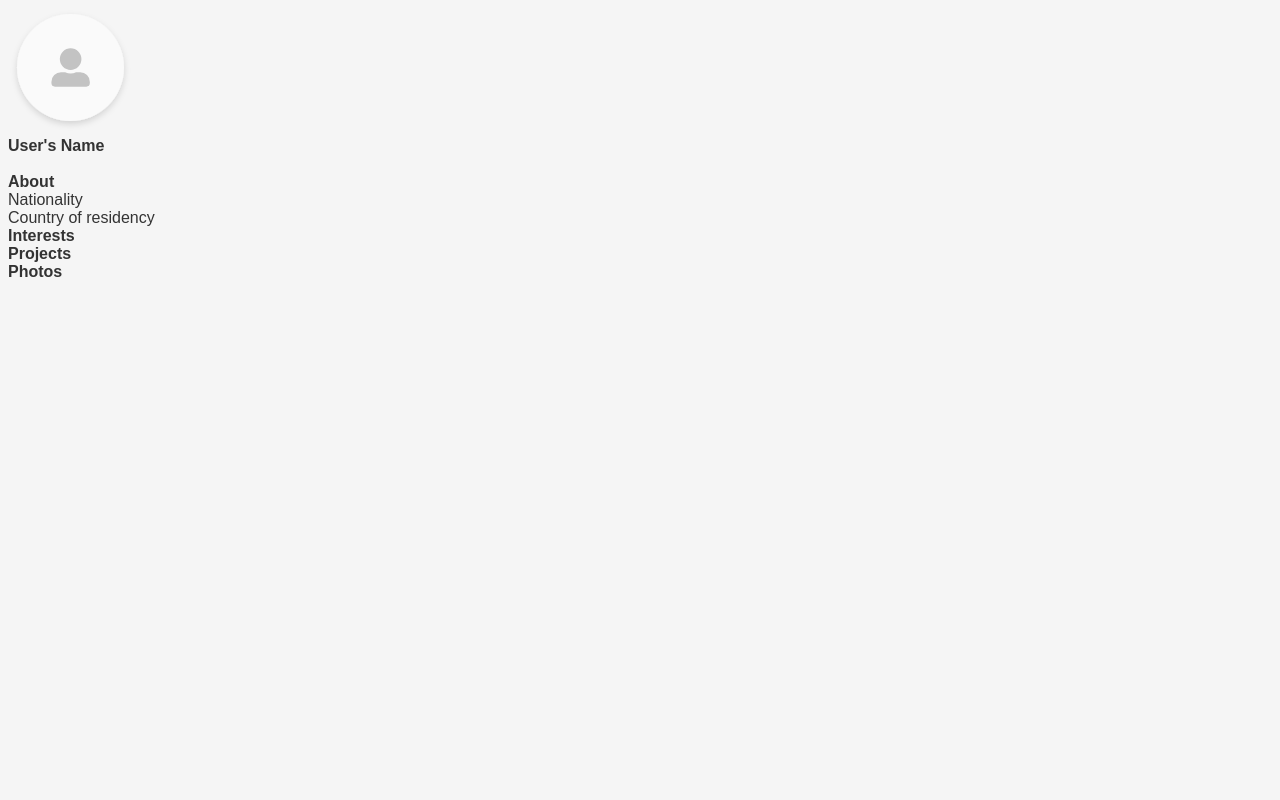
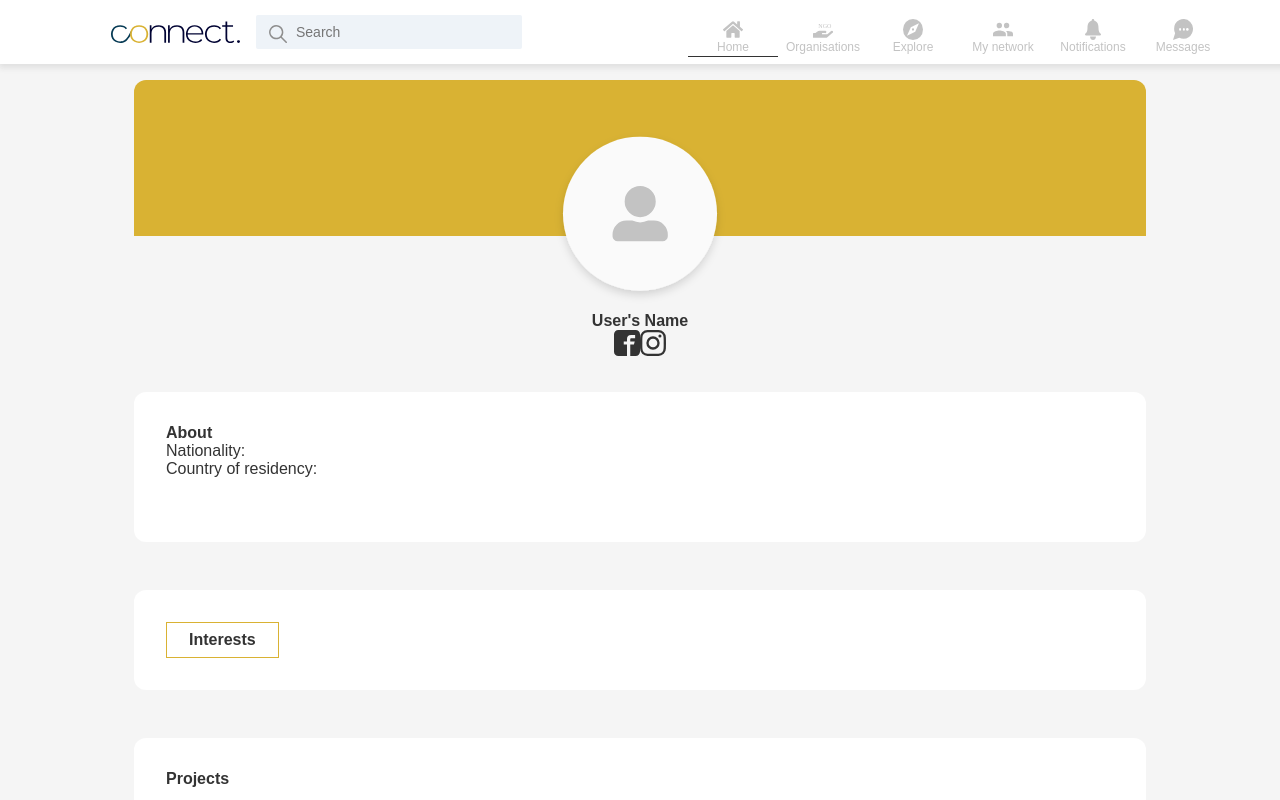
Before and after one commit to davidszilagyi98/final-thesis-connect, a React (Create React App) app in the folder linkedin-clone/: page /userprofile/1 in a window 1280 px wide. Shown: the top 800 px of the page. Built offline with nearby package versions, Linux system fonts and the light colour scheme; no server answers; the database is empty; sample sign-in values are in the browser's storage.

Commit message:
Userprofile styleing

```diff
--- a/linkedin-clone/src/pages/UserProfile.js
+++ b/linkedin-clone/src/pages/UserProfile.js
@@ -4,6 +4,7 @@ import { usersRef } from "../firebase/index";
 import { doc, getDoc } from "firebase/firestore";
 import placerholder from "../volunteer-placeholder-image.svg";
 import { useParams } from "react-router-dom";
+import Header from "../components/Header";
 
 const UserProfile = () => {
   const { uid } = useParams();
@@ -26,31 +27,34 @@ const UserProfile = () => {
 
   return (
     <div>
+      <Header />
       <ProfileTop>
-        <div>
-          <img src={user.image} alt=""></img>
+        <div className="profiletop-center">
+          <img src={user.image} className="profile-picture" alt=""></img>
           <h3> {user.displayName} </h3>
           <h3> {user.name} </h3>
           <a>
-            <img></img>
+            <img src="/images/icons/facebook-logo-icon.svg"></img>
           </a>
           <a>
-            <img></img>
+            <img src="/images/icons/instagram-logo-icon.svg"></img>
           </a>
         </div>
       </ProfileTop>
       <InfoHolder>
         <About>
-          <h3>About</h3>
-          <p>Nationality {user.nationality} </p>
-          <p>Country of residency {user.residency} </p>
+          <div className="countries">
+            <h3>About</h3>
+            <p>Nationality: {user.nationality} </p>
+            <p>Country of residency: {user.residency} </p>
+          </div>
           <p>{user.bio}</p>
         </About>
       </InfoHolder>
       <InfoHolder>
         <Interests>
-          <h3>Interests</h3>
-          <p>{user.interests}</p>
+          <h3 className="interests-heading">Interests</h3>
+          <p className="interests">{user.interests}</p>
         </Interests>
       </InfoHolder>
       <InfoHolder>
@@ -67,12 +71,45 @@ const UserProfile = () => {
     </div>
   );
 };
-const ProfileTop = styled.div``;
+const ProfileTop = styled.div`
+  background: linear-gradient(to top, #f5f5f5 50%, #d9b233 50%);
+  border-radius: 12px 12px 0 0;
+  width: 80%;
+  margin: 0 auto;
+  margin-top: 5rem;
+  .profile-picture {
+    width: 180px;
+    height: 180px;
+    border-radius: 360px;
+    margin-top: 3rem;
+    object-fit: cover;
+  }
+  .profiletop-center {
+    text-align: center;
+    padding-bottom: 2rem;
+  }
+`;
 
-const InfoHolder = styled.div``;
+const InfoHolder = styled.div`
+  background-color: white;
+  border-radius: 12px;
+  width: 75%;
+  margin: 0 auto;
+  margin-bottom: 3rem;
+  padding: 2rem;
+`;
 
-const About = styled.div``;
-const Interests = styled.div``;
+const About = styled.div`
+  .countries {
+    margin-bottom: 2rem;
+  }
+`;
+const Interests = styled.div`
+  border: 1px solid #d9b233;
+  text-align: center;
+  padding: 0.5rem;
+  width: 10%;
+`;
 const Projects = styled.div``;
 const Photos = styled.div``;
 
```
